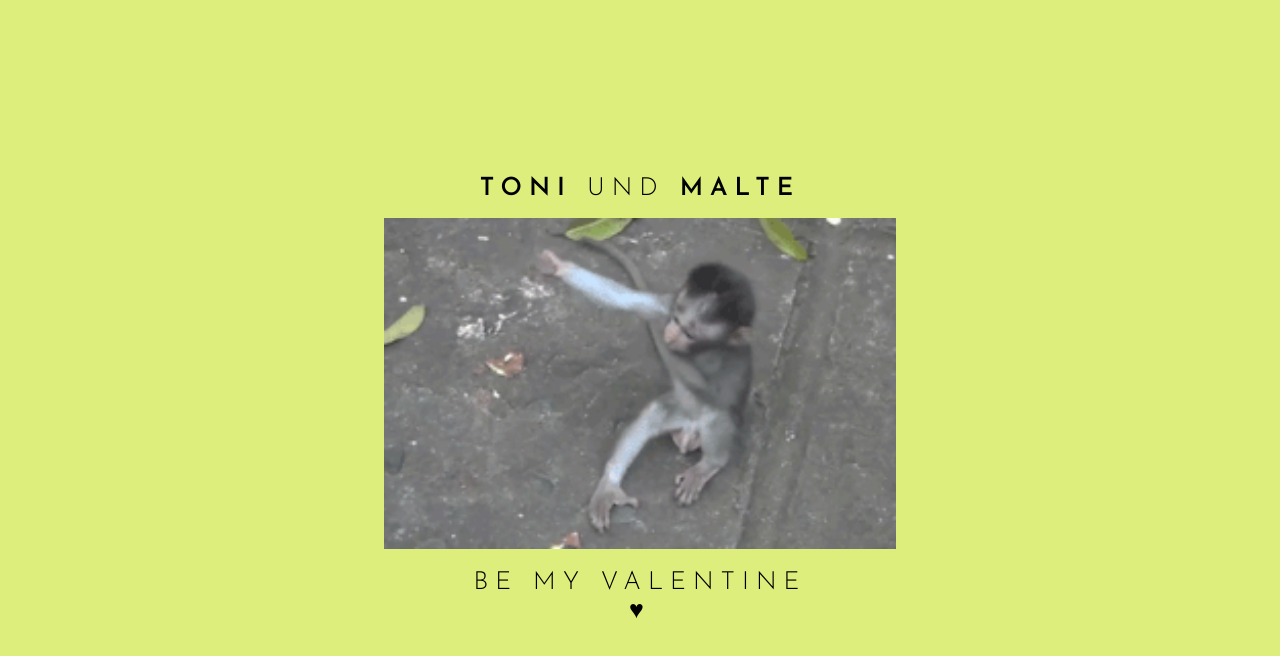
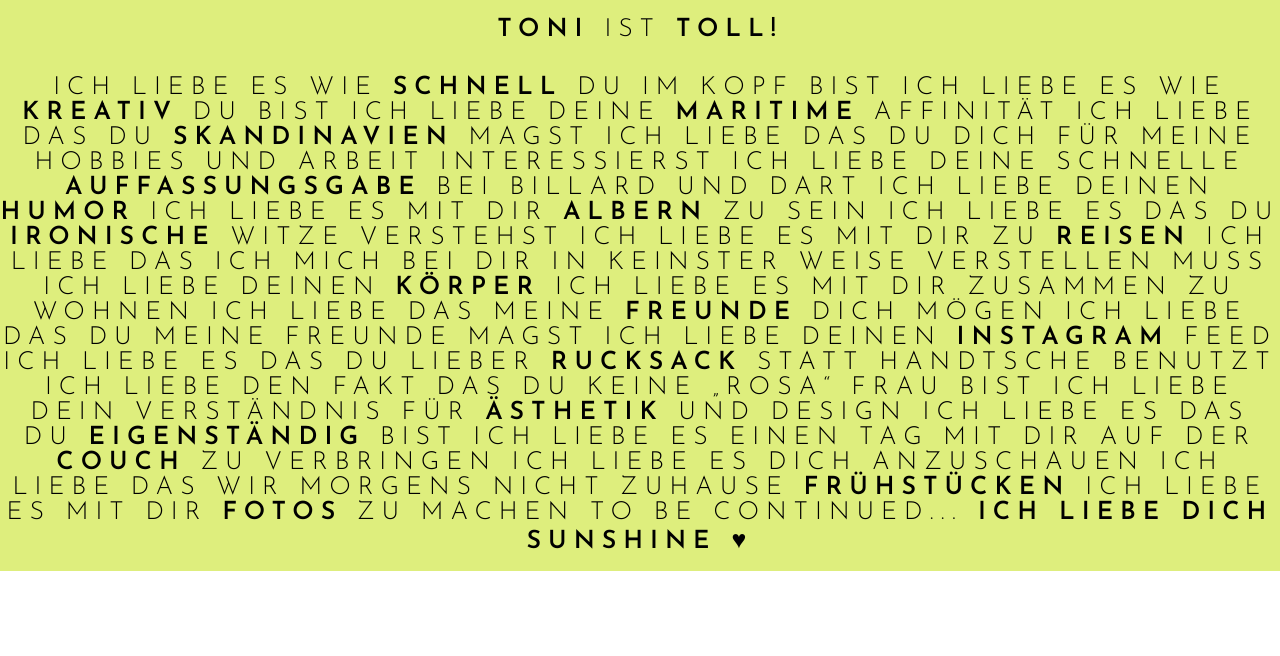
Before and after one commit to PapagenaTM/papagena, a website: page index.html in a window 1280 px wide. Drawn offline with Linux system fonts and the light colour scheme.

Commit message:
toni ist toll

```diff
--- a/index.html
+++ b/index.html
@@ -1,5 +1,6 @@
 <!DOCTYPE html>
 <html>
+
 <head>
   <title>PapagenaTM</title>
   <link rel="apple-touch-icon" sizes="57x57" href="images/apple-touch-icon-57x57.png">
@@ -29,13 +30,14 @@
   <link href='https://fonts.googleapis.com/css?family=Josefin+Sans:400,300,600' rel='stylesheet' type='text/css'>
   <link href="main.css" rel="stylesheet">
 </head>
+
 <body>
   <div class="container">
     <a href="#all">
       <h1 class="title">
         <span class="bold">toni</span>
-          <span class="light">und</span>
-          <span class="bold">malte</span>
+        <span class="light">ist</span>
+        <span class="bold">toll!</span>
       </h1>
     </a>
     <a href="#close">
@@ -78,13 +80,37 @@
         <img src="images/birki.png" />
       </div>
     </a>
-      <div class="image">
+    <!-- <div class="image">
       <img src="images/hug-monkey.gif" />
-      </div>
+    </div> -->
     <h1 class="title">
-        <span class="light">be my valentine <br /> &hearts;</span>
-      </h1>
+      <span class="light">Ich liebe es wie <span class="bold">schnell</span> du im Kopf bist</span>
+      <span class="light">Ich liebe es wie <span class="bold">kreativ</span> du bist</span>
+      <span class="light">Ich liebe deine <span class="bold">maritime</span> Affinität</span>
+      <span class="light">Ich liebe das du <span class="bold">Skandinavien</span> magst</span>
+      <span class="light">Ich liebe das du dich für meine Hobbies und Arbeit interessierst</span>
+      <span class="light">Ich liebe deine schnelle <span class="bold">Auffassungsgabe</span> bei Billard und Dart</span>
+      <span class="light">Ich liebe deinen <span class="bold">Humor</span></span>
+      <span class="light">Ich liebe es mit dir <span class="bold">albern</span> zu sein</span>
+      <span class="light">Ich liebe es das du <span class="bold">ironische</span> Witze verstehst</span>
+      <span class="light">Ich liebe es mit dir zu <span class="bold">reisen</span></span>
+      <span class="light">Ich liebe das ich mich bei dir in keinster Weise verstellen muss</span>
+      <span class="light">Ich liebe deinen <span class="bold">Körper</span> Ich liebe es mit dir zusammen zu wohnen</span>
+      <span class="light">Ich liebe das meine <span class="bold">Freunde</span> dich mögen</span>
+      <span class="light">Ich liebe das du meine Freunde magst</span>
+      <span class="light">Ich liebe deinen <span class="bold">Instagram</span> Feed</span>
+      <span class="light">Ich liebe es das du lieber <span class="bold">Rucksack</span> statt Handtsche benutzt</span>
+      <span class="light">Ich liebe den Fakt das du keine „rosa“ Frau bist</span>
+      <span class="light">Ich liebe dein Verständnis für <span class="bold">Ästhetik</span> und Design</span>
+      <span class="light">Ich liebe es das du <span class="bold">eigenständig</span> bist</span>
+      <span class="light">Ich liebe es einen Tag mit dir auf der <span class="bold">Couch</span> zu verbringen</span>
+      <span class="light">Ich liebe es dich anzuschauen</span>
+      <span class="light">Ich liebe das wir morgens nicht zuhause <span class="bold">frühstücken</span></span>
+      <span class="light">Ich liebe es mit dir <span class="bold">Fotos</span> zu machen</span>
+      <span class="light">To be continued...</span>
+      <span class="light"><span class="bold">Ich liebe dich Sunshine</span></span> &hearts; </h1>
   </div>
   <script src="main.js"></script>
 </body>
+
 </html>
--- a/main.css
+++ b/main.css
@@ -1,6 +1,6 @@
-html, body {
+html,
+body {
   width: 100%;
-  height: 100%;
   margin: 0;
   padding: 0;
 }
@@ -22,7 +22,7 @@ html, body {
 }
 
 .image img {
-  width: 100%
+  width: 100%;
 }
 
 @media screen and (max-width: 600px) {
@@ -36,7 +36,7 @@ html, body {
   font-size: 25px;
   letter-spacing: 7px;
   text-transform: uppercase;
-  animation: shake 0.82s cubic-bezier(.36,.07,.19,.97) both;
+  animation: shake 0.82s cubic-bezier(0.36, 0.07, 0.19, 0.97) both;
   -webkit-animation-delay: 3s;
   text-align: center;
 }
@@ -59,32 +59,38 @@ html, body {
 }
 
 .all img {
-  width: 100%
+  width: 100%;
 }
 
 .all:target {
   display: flex;
 }
 
-a, a:visited {
+a,
+a:visited {
   color: #000;
   text-decoration: none;
 }
 
 @keyframes shake {
-  10%, 90% {
+  10%,
+  90% {
     transform: translate3d(-1px, 0, 0);
   }
 
-  20%, 80% {
+  20%,
+  80% {
     transform: translate3d(1px, 0, 0);
   }
 
-  30%, 50%, 70% {
+  30%,
+  50%,
+  70% {
     transform: translate3d(-1px, 0, 0);
   }
 
-  40%, 60% {
+  40%,
+  60% {
     transform: translate3d(1px, 0, 0);
   }
 }
```
Lines whose indentation alone changed are shown as unchanged.
